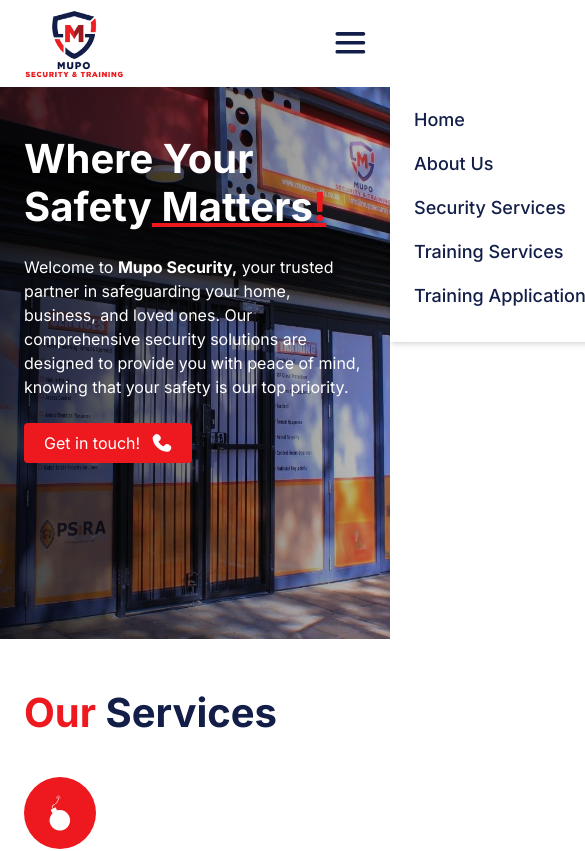
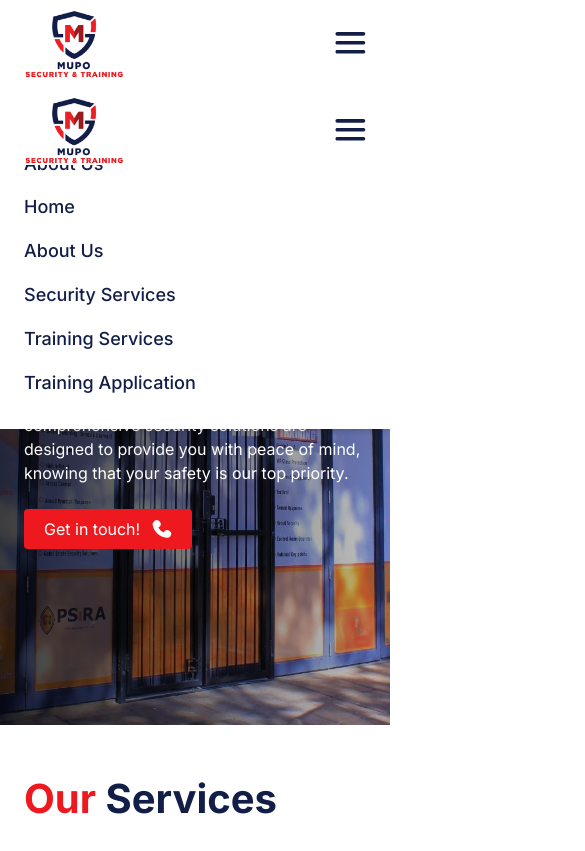
Before and after one commit to Analytics-Advertising/muposec, a Next.js app: page / in a window 390 px wide. Shown: the top 851 px of the page, 585 px wide, since content can reach past the window. Built offline with nearby package versions, Linux system fonts and the light colour scheme.

Commit message:
navbar responsive

```diff
--- a/app/(website)/components/NavBar.tsx
+++ b/app/(website)/components/NavBar.tsx
@@ -83,7 +83,7 @@
           />
         </div>
 
-        <ul className={`lg:hidden absolute top-[90px] right-0 bg-white w-full py-4 px-6 shadow-md transition-transform duration-300 transform ${menuOpen ? 'translate-x-0' : 'translate-x-full'}`}>
+        <ul className={`lg:hidden absolute top-[90px] right-0 bg-white w-full py-4 px-6 shadow-md transition-transform duration-300 transform ${menuOpen ? '0' :'top-[1000px]' }`}>
           {NAV_LINKS.map((link) => (
             <li key={link.key} className="mb-4">
               <Link href={link.href}  className="text-blue-100 text-lg font-medium hover:text-red-500" onClick={toggleMenu}>
--- a/app/(website)/page.tsx
+++ b/app/(website)/page.tsx
@@ -1,12 +1,13 @@
 import HeroSection from "@/app/(website)/components/Hero";
 import Services from "@/app/(website)/components/Services";
+import RootLayout from "./layout";
 
 export default function Home() {
   return (
-    <>
+    <RootLayout>
     <HeroSection />
     <Services />
-    </>
+    </RootLayout>
 
   );
 }
```
